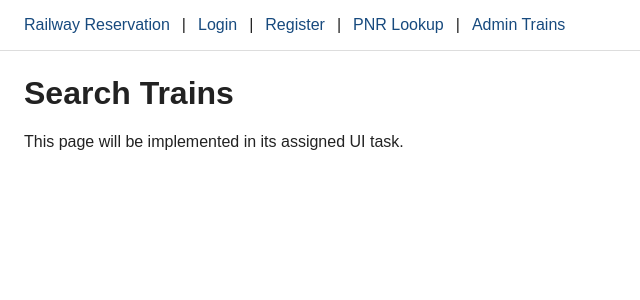
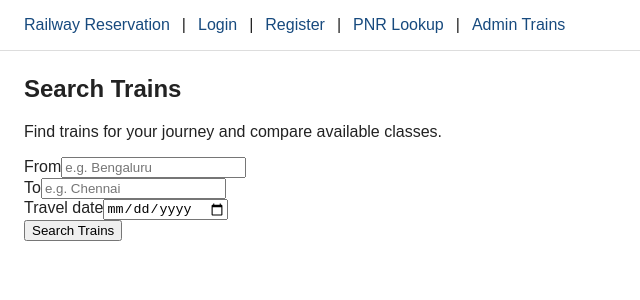
Before and after one commit to Railway-Reservation-System-SE/Railway-Reservation-System, a React app in the folder frontend/: page /search in a window 1280 px wide. Shown: the top 300 px of the page, without its empty margins (0-640 px from the left). Built offline with nearby package versions, Linux system fonts and the light colour scheme; the HTML template or start-up script is replaced by a standard one.

Commit message:
feat(frontend): implement train search UI

```diff
--- a/frontend/src/App.jsx
+++ b/frontend/src/App.jsx
@@ -1,5 +1,7 @@
+
 import { BrowserRouter, Routes, Route } from 'react-router-dom';
 import NavBar from './components/NavBar';
+import Search from './pages/Search';
 
 function Placeholder({ title }) {
   return (
@@ -18,7 +20,7 @@ export default function App() {
         <Route path="/" element={<Placeholder title="Home" />} />
         <Route path="/login" element={<Placeholder title="Login" />} />
         <Route path="/register" element={<Placeholder title="Register" />} />
-        <Route path="/search" element={<Placeholder title="Search Trains" />} />
+        <Route path="/search" element={<Search />} />
         <Route path="/booking/:trainId" element={<Placeholder title="Book Train" />} />
         <Route path="/bookings" element={<Placeholder title="My Bookings" />} />
         <Route path="/pnr" element={<Placeholder title="PNR Lookup" />} />
--- /dev/null
+++ b/frontend/src/components/TrainCard.jsx
@@ -0,0 +1,40 @@
+
+import { Link } from 'react-router-dom';
+
+export default function TrainCard({ train, date }) {
+  return (
+    <article className="train-card">
+      <header className="train-card__header">
+        <div>
+          <h2>{train.name}</h2>
+          <p className="train-card__number">Train no. {train.number}</p>
+        </div>
+        <p className="train-card__route">
+          {train.source} <span aria-hidden="true">→</span> {train.destination}
+        </p>
+      </header>
+
+      <div className="train-card__classes">
+        {train.classes.map((trainClass) => (
+          <section
+            className="train-class"
+            key={trainClass.class_name}
+          >
+            <div>
+              <h3>{trainClass.class_name}</h3>
+              <p>Fare: ₹{Number(trainClass.fare).toLocaleString('en-IN')}</p>
+              <p>Seats available: {trainClass.seatsAvailable}</p>
+            </div>
+
+            <Link
+              className="train-class__book"
+              to={`/booking/${train.id}?class=${encodeURIComponent(trainClass.class_name)}&date=${encodeURIComponent(date)}`}
+            >
+              Book
+            </Link>
+          </section>
+        ))}
+      </div>
+    </article>
+  );
+}
--- /dev/null
+++ b/frontend/src/pages/Search.jsx
@@ -0,0 +1,115 @@
+
+import { useState } from 'react';
+import { api } from '../api';
+import TrainCard from '../components/TrainCard';
+
+export default function Search() {
+  const [source, setSource] = useState('');
+  const [destination, setDestination] = useState('');
+  const [date, setDate] = useState('');
+  const [trains, setTrains] = useState([]);
+  const [hasSearched, setHasSearched] = useState(false);
+  const [loading, setLoading] = useState(false);
+  const [error, setError] = useState('');
+
+  async function handleSearch(event) {
+    event.preventDefault();
+
+    setLoading(true);
+    setError('');
+    setTrains([]);
+    setHasSearched(false);
+
+    const params = new URLSearchParams({
+      source: source.trim(),
+      destination: destination.trim(),
+      date,
+    });
+
+    try {
+      const results = await api(`/trains/search?${params.toString()}`);
+      setTrains(results);
+      setHasSearched(true);
+    } catch (err) {
+      setError(err.message || 'Unable to search trains. Please try again.');
+    } finally {
+      setLoading(false);
+    }
+  }
+
+  return (
+    <main className="search-page">
+      <section className="search-intro">
+        <h1>Search Trains</h1>
+        <p>Find trains for your journey and compare available classes.</p>
+      </section>
+
+      <form className="search-form" onSubmit={handleSearch}>
+        <div className="search-form__field">
+          <label htmlFor="source">From</label>
+          <input
+            id="source"
+            name="source"
+            type="text"
+            value={source}
+            onChange={(event) => setSource(event.target.value)}
+            placeholder="e.g. Bengaluru"
+            required
+          />
+        </div>
+
+        <div className="search-form__field">
+          <label htmlFor="destination">To</label>
+          <input
+            id="destination"
+            name="destination"
+            type="text"
+            value={destination}
+            onChange={(event) => setDestination(event.target.value)}
+            placeholder="e.g. Chennai"
+            required
+          />
+        </div>
+
+        <div className="search-form__field">
+          <label htmlFor="date">Travel date</label>
+          <input
+            id="date"
+            name="date"
+            type="date"
+            value={date}
+            onChange={(event) => setDate(event.target.value)}
+            required
+          />
+        </div>
+
+        <button type="submit" disabled={loading}>
+          {loading ? 'Searching...' : 'Search Trains'}
+        </button>
+      </form>
+
+      {loading && <p role="status">Searching for trains...</p>}
+
+      {error && (
+        <p className="search-message search-message--error" role="alert">
+          {error}
+        </p>
+      )}
+
+      {!loading && !error && hasSearched && trains.length === 0 && (
+        <p className="search-message" role="status">
+          No trains found. Try different stations or another travel date.
+        </p>
+      )}
+
+      {!loading && !error && trains.length > 0 && (
+        <section className="search-results" aria-label="Train search results">
+          <h2>Available trains ({trains.length})</h2>
+          {trains.map((train) => (
+            <TrainCard key={train.id} train={train} date={date} />
+          ))}
+        </section>
+      )}
+    </main>
+  );
+}
```
